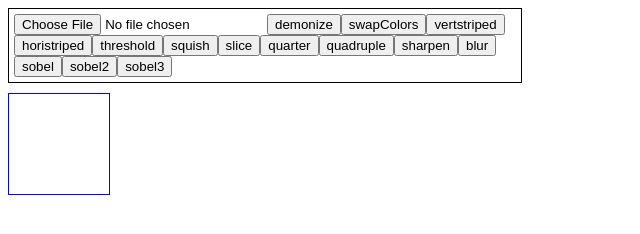
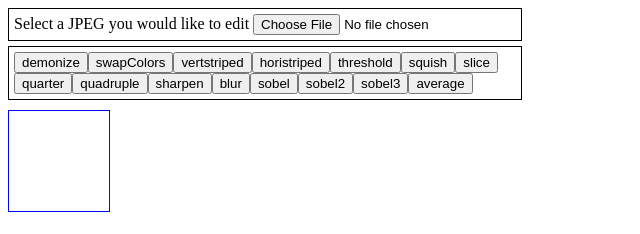
Before and after one commit to brentgrim/imageProcessing, a plain HTML site: page index.html in a window 1280 px wide. Shown: the whole page, without its empty margins (0-640 px from the left). Drawn offline with Linux system fonts and the light colour scheme.

Commit message:
Added instructions and reformatted comments to be easier to read

```diff
--- a/image.js
+++ b/image.js
@@ -3,14 +3,27 @@ var processButtons = processButtons || [];
 function setup() {
     var body = document.body;
 
-    var controls = document.createElement("div");
-    controls.style.border = "1px solid black";
-    controls.style.padding = "5px";
-    controls.style.marginTop = "5px";
-    controls.style.marginBottom = "5px";
-    controls.style.display = "block";
-    controls.style.width = (512-10) +"px";    // account for padding
-    body.appendChild(controls);
+    var controls1 = document.createElement("div");
+    controls1.style.border = "1px solid black";
+    controls1.style.padding = "5px";
+    controls1.style.marginTop = "5px";
+    controls1.style.marginBottom = "5px";
+    controls1.style.display = "block";
+    controls1.style.width = (512-10) +"px";    // account for padding
+
+	var controls2 = document.createElement("div");
+    controls2.style.border = "1px solid black";
+    controls2.style.padding = "5px";
+    controls2.style.marginTop = "5px";
+    controls2.style.marginBottom = "5px";
+    controls2.style.display = "block";
+    controls2.style.width = (512-10) +"px";    // account for padding
+
+	var instructions = document.createTextNode("Select a JPEG you would like to edit ");
+	controls1.appendChild(instructions);
+
+    body.appendChild(controls1);
+    body.appendChild(controls2);
 
     // make a canvas to draw the image into
     var canvas = document.createElement("canvas");
@@ -28,23 +41,21 @@ function setup() {
         if (callback) {
             button.addEventListener('click', callback, false);
         }
-        controls.appendChild(button);
+        controls2.appendChild(button);
     }
 
     // keep an image around - this will be the
     // image that we will play around with
     // note: this is loaded (by the button callback)
-    // and not changed
     var image = new Image();
 
     // create a file chooser that will pick the image
     // and load it in
     var fileChooser = document.createElement("input");
     fileChooser.setAttribute("type", "file");
-    controls.appendChild(fileChooser);
+    controls1.appendChild(fileChooser);
 
-    // when a file is chosen, read it in and make it be the
-    // image
+    // when a file is chosen, read it in and make it be the image
     fileChooser.addEventListener("change", readImage, false);
 
     function imageHandler(readerevent)
@@ -77,13 +88,11 @@ function setup() {
         // if there is no image, then don't try to process it
         if (image.width && image.height) {
 
-            // if there is a process to apply, get the image
-            // and do stuff to it
+            // if there is a process to apply, get the image and do stuff to it
             if (process) {
                 var imagedata = context.getImageData(0, 0, canvas.width, canvas.height);
                 var newImageData = process(imagedata);
-                // in the event that the new image is a different size,
-                // resize the canvas (warning - this may cause redraw flashes)
+                // in the event that the new image is a different size, resize the canvas
                 canvas.width = newImageData.width;
                 canvas.height = newImageData.height;
                 context.putImageData(newImageData, 0, 0);
--- a/image_examples.js
+++ b/image_examples.js
@@ -414,3 +414,15 @@ processButtons.push(
 	return output;
 	}
 );
+
+processButtons.push(
+    function average(imageData) {
+        var data = imageData.data;
+        for (var i = 0; i < data.length; i += 4) {
+			    data[i] = data[i+1]			// red
+				data[i + 1] = data[i + 2];	// green
+				data[i + 2] = data[i];		// blue
+		}
+        return imageData;
+    }
+);
--- a/index.html
+++ b/index.html
@@ -2,10 +2,9 @@
 <html lang="en">
 <head>
     <meta charset="UTF-8">
-    <title>Image Processing Homework</title>
+    <title>Image Processing</title>
 </head>
 <body>
-
     <script src="image_examples.js"></script>
     <script src="image.js"></script>
 </body>
```
